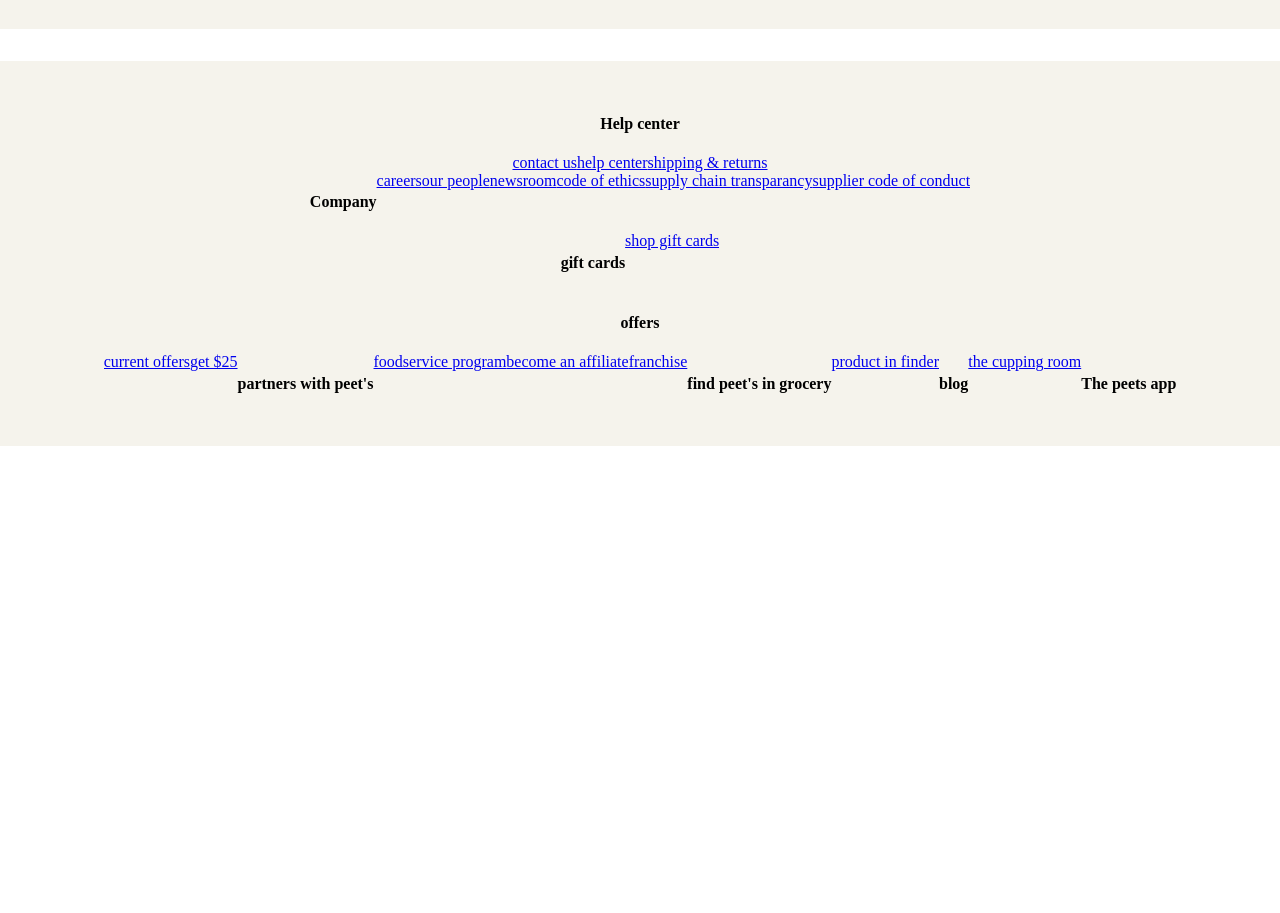
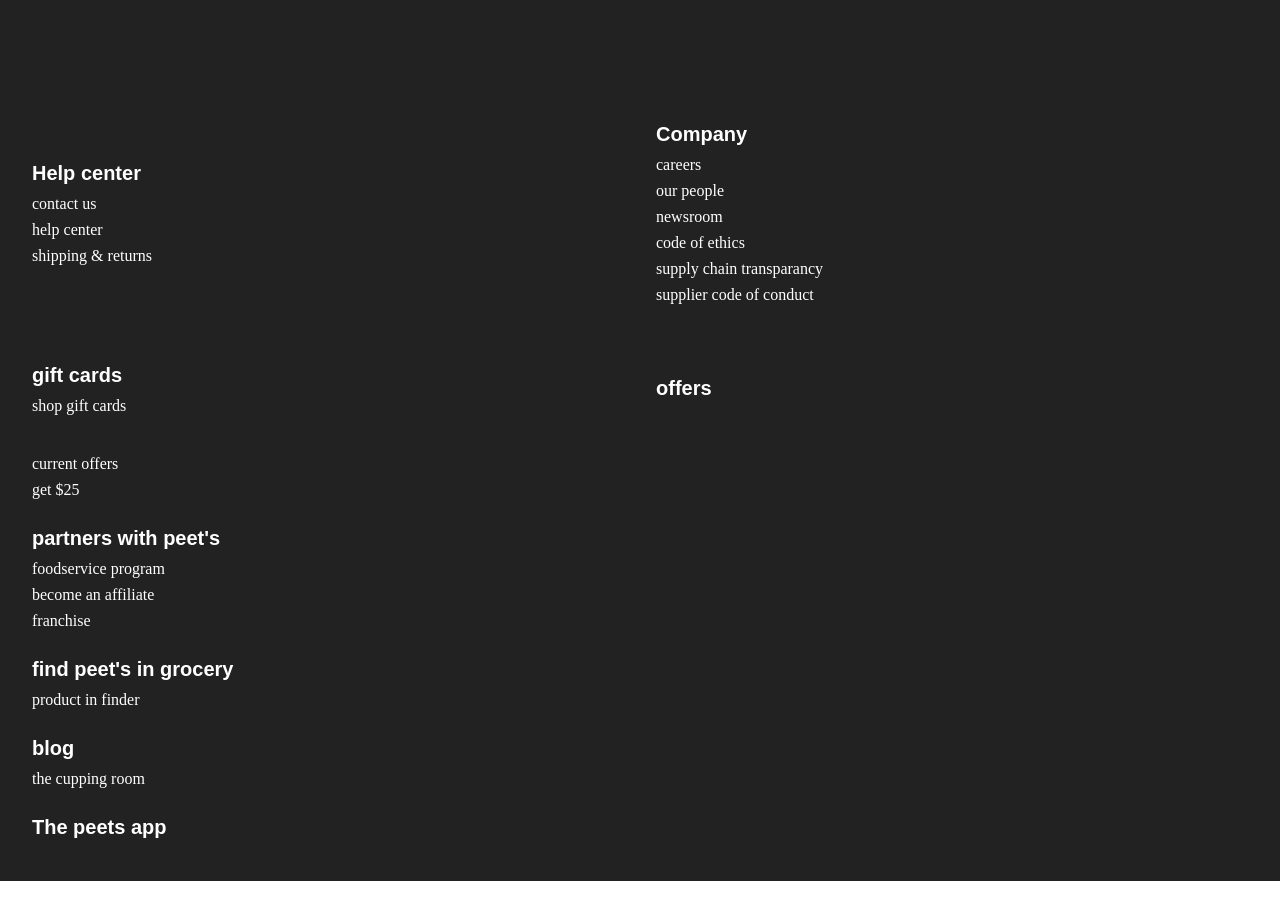
Before and after one commit to mickeyli7/FEDInhaal, a plain HTML site: page index.html in a window 1280 px wide. Shown: the part 7179-8092 px from the top of the page. Before the commit the page ends 7657 px from the top, so only its background shows below. Drawn offline with Linux system fonts and the light colour scheme.

Commit message:
couple of changes

```diff
--- a/index.html
+++ b/index.html
@@ -223,9 +223,10 @@
 	</section>
 
 	<section>
-		<h4>Help center</h4>
+		<!-- h2 -->
 		<!-- <article> -->
 		<ul>
+			<h3>Help center</h3>
 			<li>
 				<a href="#">contact us</a>
 			</li>
@@ -239,7 +240,7 @@
 		<!-- </article> -->
 		<!-- <article> -->
 		<ul>
-			<h4>Company</h4>
+			<h3>Company</h3>
 			<li>
 				<a href="#">careers</a>
 			</li>
@@ -262,13 +263,14 @@
 		<!-- </article>
 		<article> -->
 		<ul>
-			<h4>gift cards</h4>
+			<h3>gift cards</h3>
 			<li>
 				<a href="#">shop gift cards</a>
 			</li>
 		</ul>
 		<!-- </article> -->
-		<h4>offers</h4>
+		 <!-- <article> -->
+		<h3>offers</h3>
 		<ul>
 			<li>
 				<a href="#">current offers</a>
@@ -279,7 +281,7 @@
 			<!-- </article> -->
 			<!-- </article>
 		<article> -->
-			<h4>partners with peet's</h4>
+			<h3>partners with peet's</h3>
 			<li>
 				<a href="#">foodservice program</a>
 			</li>
@@ -291,19 +293,19 @@
 			</li>
 			<!-- </article>
 		<article> -->
-			<h4>find peet's in grocery</h4>
+			<h3>find peet's in grocery</h3>
 			<li>
 				<a href="#">product in finder</a>
 			</li>
 			<!-- </article>
 		<article> -->
-			<h4>blog</h4>
+			<h3>blog</h3>
 			<li>
 				<a href="#">the cupping room</a>
 			</li>
 			<!-- </article>
 		<article> -->
-			<h4>The peets app</h4>
+			<h3>The peets app</h3>
 			<ul>
 				<!-- <li>appstore en google play icon en link</li> -->
 			</ul>
--- a/stylehome.css
+++ b/stylehome.css
@@ -86,3 +86,64 @@
     width: 150px;
     display: block;
 }
+
+
+
+
+
+/* footer ul {
+    flex-direction: column;
+    align-items: center;
+}
+
+footer ul li {
+    margin-bottom: 1em;
+} */
+/* footer {
+    display: grid;
+    grid-template-columns: repeat(2, 1fr);
+    gap: 1em;
+    padding: 0;
+    list-style: none;
+} */
+
+
+
+footer{
+    background-color: #222222;
+}
+
+footer section{
+    background-color: #222222;
+}
+
+footer section:last-of-type{
+    display: grid;
+    grid-template-columns: repeat(2, 1fr);
+    gap: 2em;
+    padding: 2em;
+}
+
+footer h3 {
+    color:#fff;
+    margin-bottom: 0.5em;
+    font-family: sans-serif;
+    font-size: 1.25em;
+}
+
+footer ul {
+    display: flex;
+    flex-direction: column;
+    padding: 0;
+    margin: 0;
+    list-style: none;
+}
+
+footer ul li {
+    margin-bottom: 0.5em;
+}
+
+footer a{
+    text-decoration: none;
+    color: #fff;
+}
```
